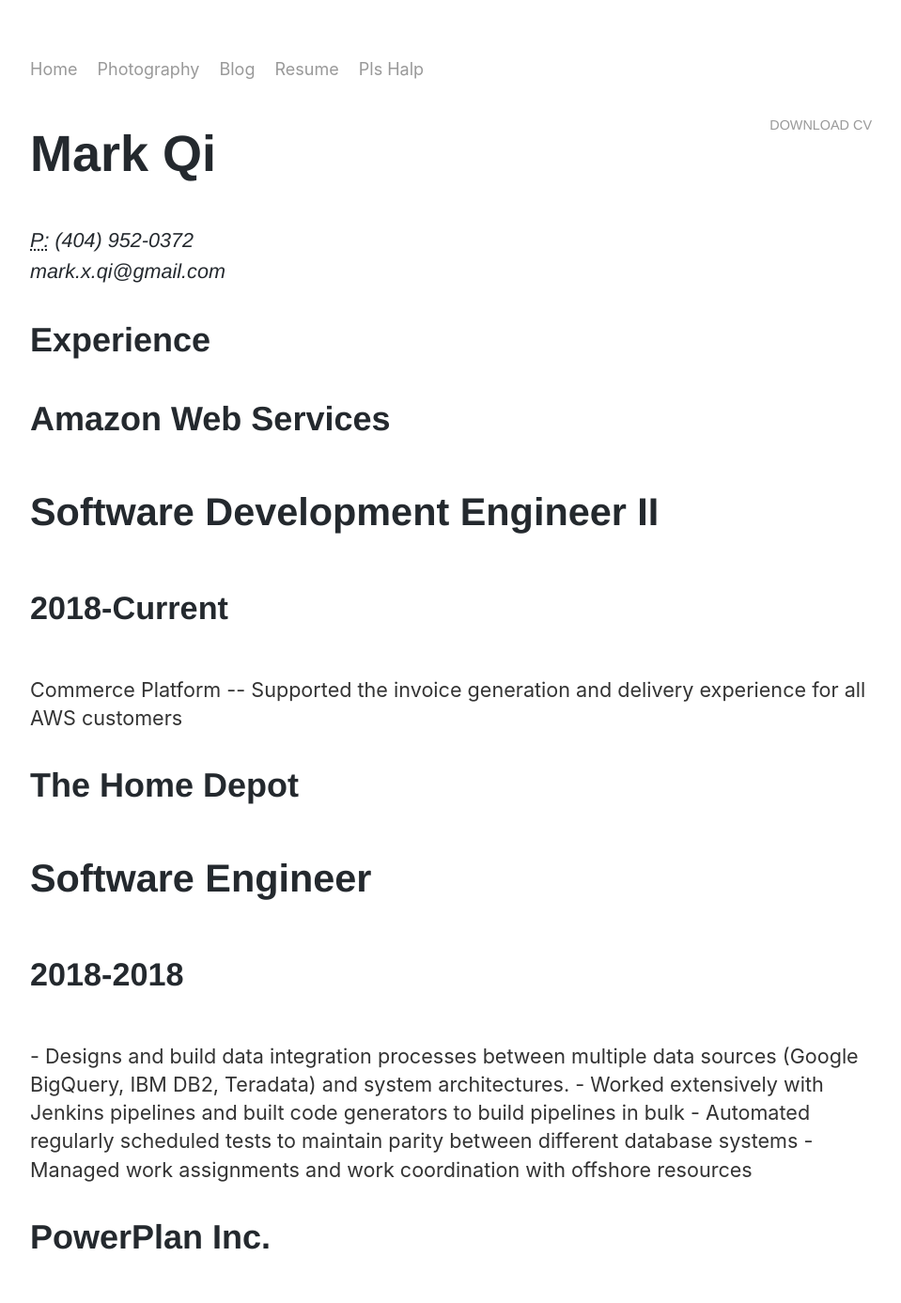
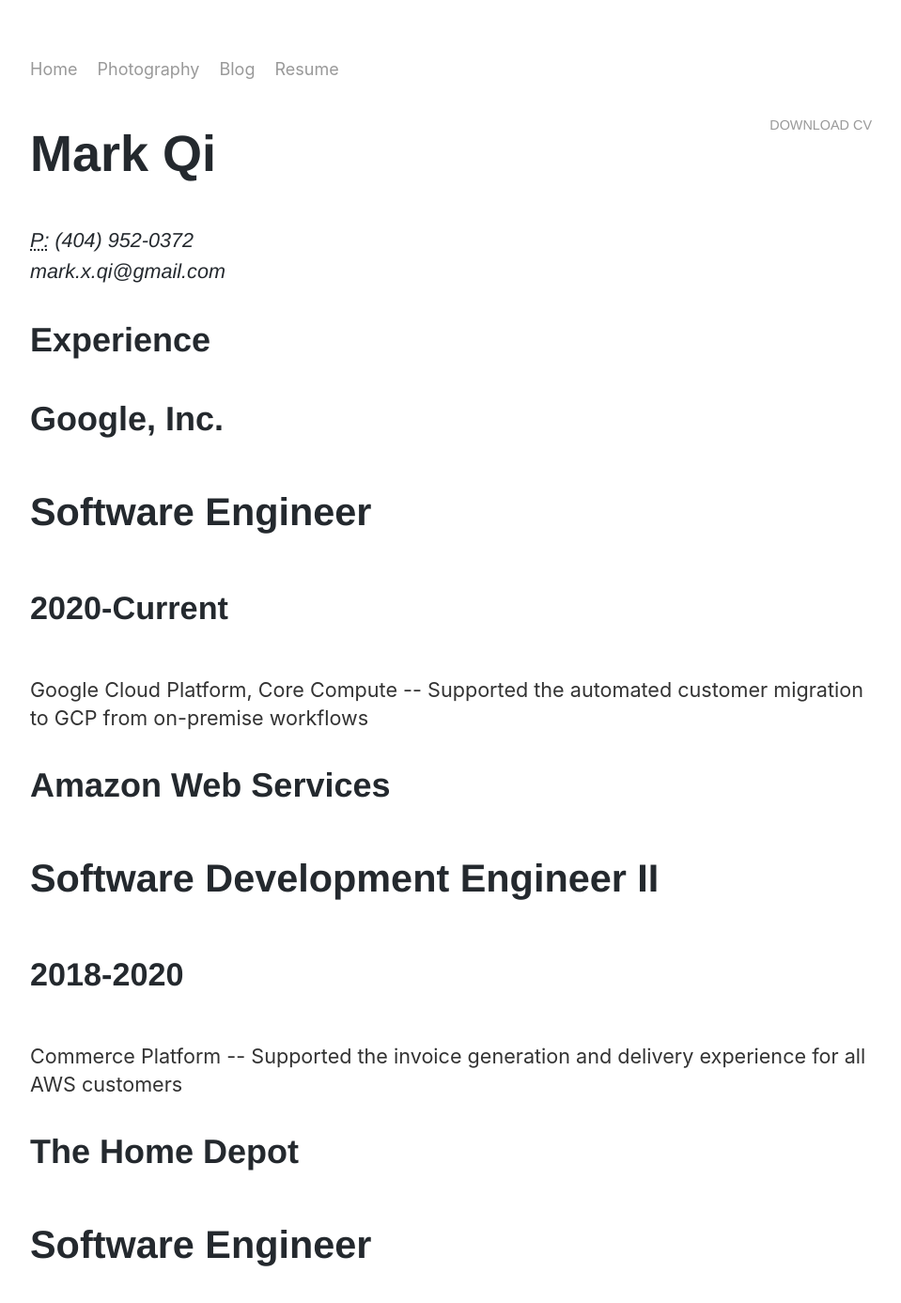
Before and after one commit to chiapet92/chiapet92.github.io, a Jekyll site: the page built from _pages/5_cv.html, in a window 1280 px wide and 1400 px high. Shown: the top 1387 px of the window at 94% size, without its empty margins (160-1119 px from the left). Built offline with Jekyll 4.4.1, drawn with Linux system fonts in a browser that asks for light colours.

```diff
--- a/_pages/5_cv.html
+++ b/_pages/5_cv.html
@@ -25,9 +25,19 @@ permalink: /cv/
 
     <div class="yui-u">
       <div class="job">
+        <h2>Google, Inc.</h2>
+        <h3>Software Engineer</h3>
+        <h4>2020-Current</h4>
+        <p>
+          Google Cloud Platform, Core Compute -- Supported the automated customer migration to GCP
+          from on-premise workflows
+        </p>
+      </div>
+
+      <div class="job">
         <h2>Amazon Web Services</h2>
         <h3>Software Development Engineer II</h3>
-        <h4>2018-Current</h4>
+        <h4>2018-2020</h4>
         <p>
           Commerce Platform -- Supported the invoice generation and delivery
           experience for all AWS customers
```
Also changed, not shown: _pages/9_embrassingnika.html (deleted, +0 -19 lines).
